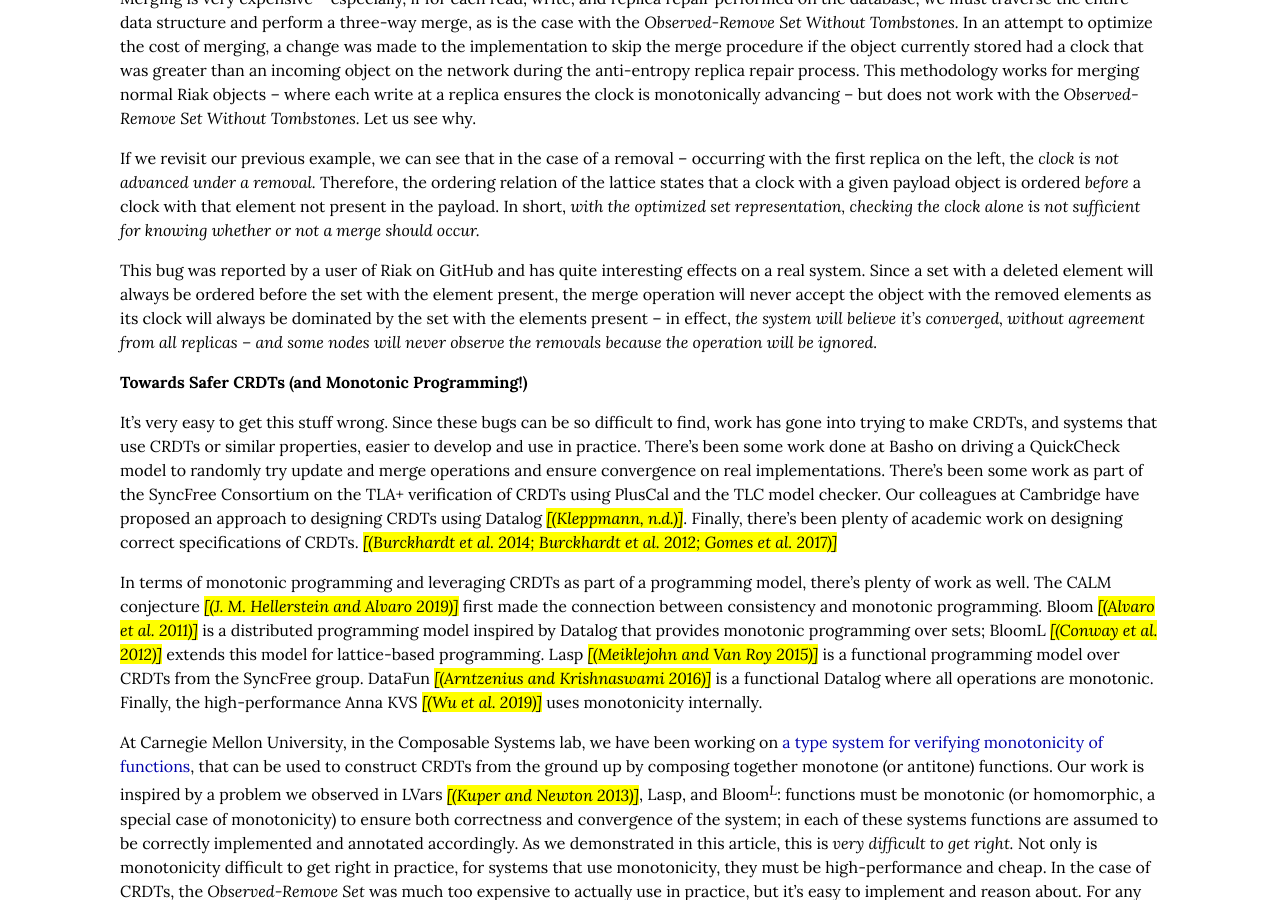
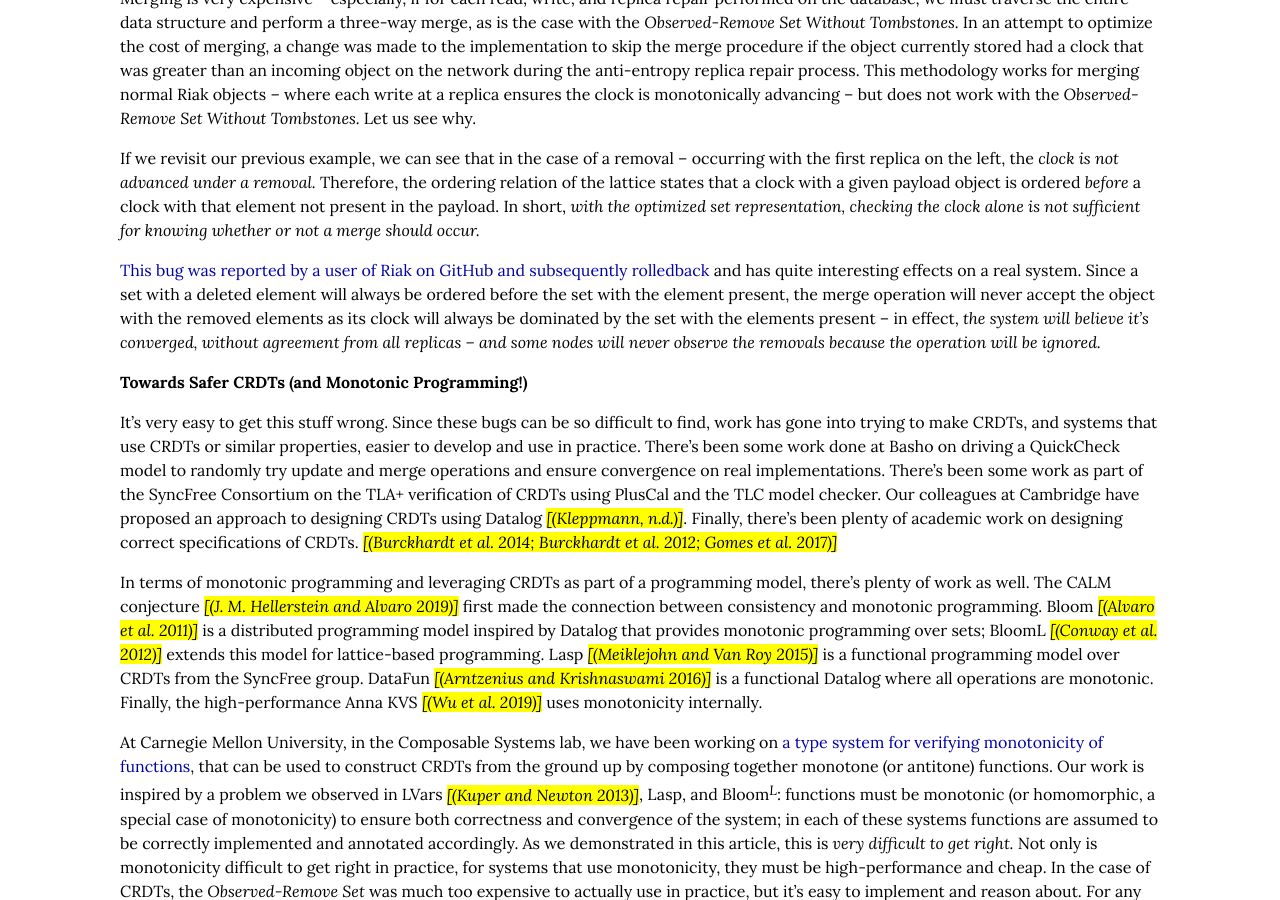
Before and after one commit to cmeiklejohn/cmeiklejohn.github.io, a Jekyll site: the page built from _posts/2019-03-08-monotonicity.markdown, in a window 1280 px wide and 900 px high, scrolled down 2626 px. Built offline with Jekyll 4.4.1, drawn with Linux system fonts in a browser that asks for light colours; some web fonts are replaced.

Commit message:
new post

```diff
--- a/_posts/2019-03-08-monotonicity.markdown
+++ b/_posts/2019-03-08-monotonicity.markdown
@@ -88,7 +88,7 @@
 \end{tikzpicture}
 </script>
 
-<p>This bug was reported by a user of Riak on GitHub and has quite interesting effects on a real system. Since a set with a deleted element will always be ordered before the set with the element present, the merge operation will never accept the object with the removed elements as its clock will always be dominated by the set with the elements present – in effect, <em>the system will believe it’s converged, without agreement from all replicas – and some nodes will never observe the removals because the operation will be ignored.</em></p>
+<p><a href="https://github.com/basho/riak_dt/pull/79">This bug was reported by a user of Riak on GitHub and subsequently rolledback</a> and has quite interesting effects on a real system. Since a set with a deleted element will always be ordered before the set with the element present, the merge operation will never accept the object with the removed elements as its clock will always be dominated by the set with the elements present – in effect, <em>the system will believe it’s converged, without agreement from all replicas – and some nodes will never observe the removals because the operation will be ignored.</em></p>
 
 <h1 id="towards-safer-crdts-and-monotonic-programming">Towards Safer CRDTs (and Monotonic Programming!)</h1>
 
```
